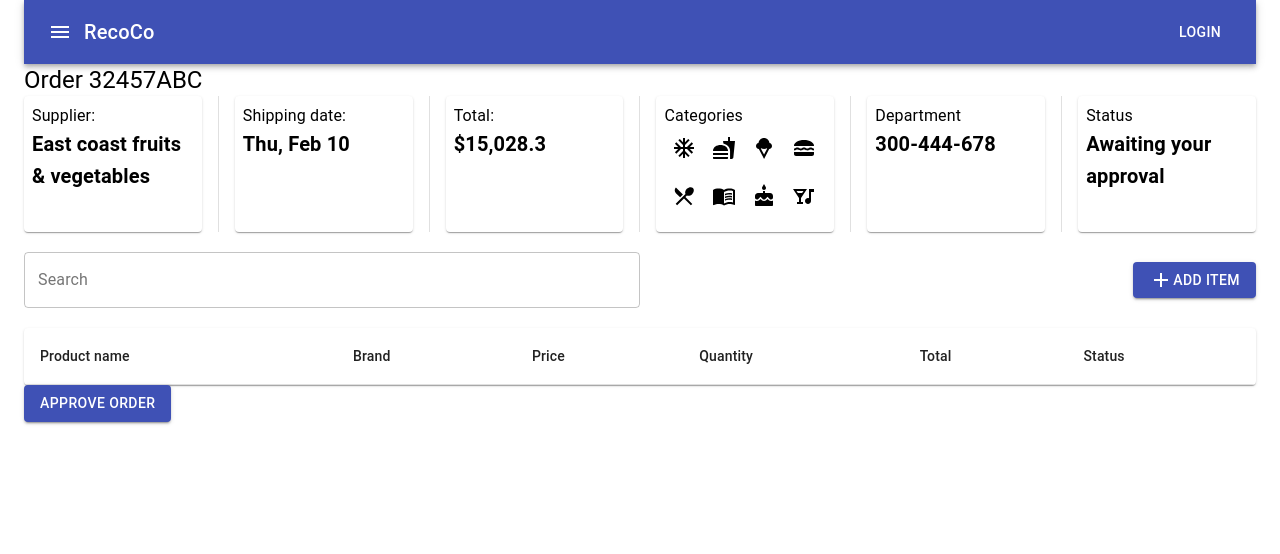
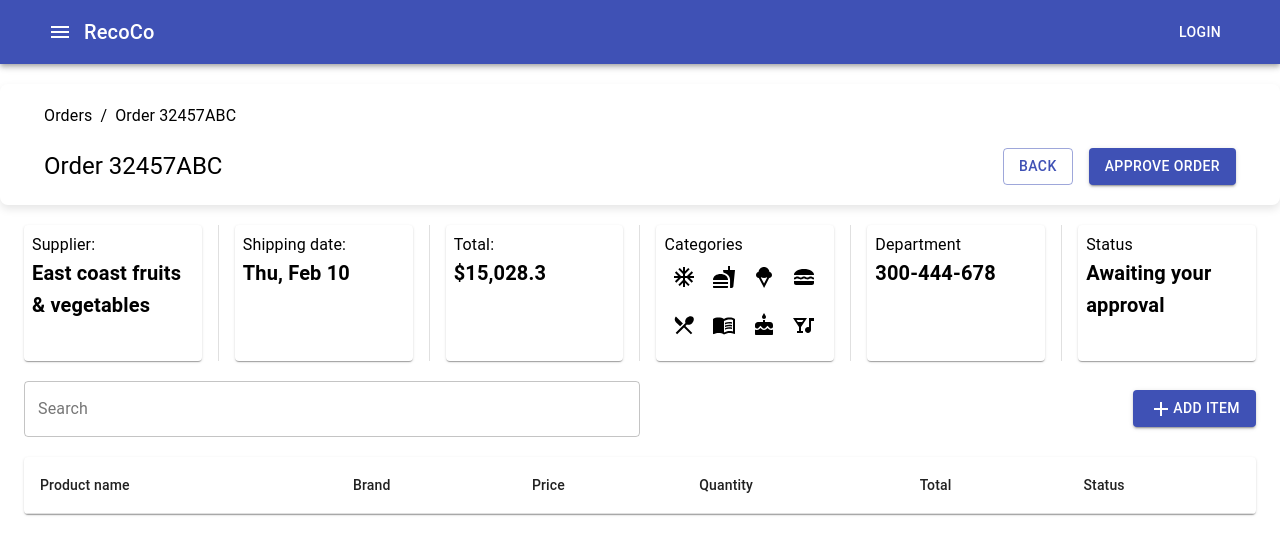
Before and after one commit to glitchvishal/Reeco, a React (Create React App) app: page / in a window 1280 px wide. Shown: the top 554 px of the page. Built offline with nearby package versions, Linux system fonts and the light colour scheme.

Commit message:
navbar fix

```diff
--- a/src/component/Header.js
+++ b/src/component/Header.js
@@ -6,12 +6,14 @@ import {
   IconButton,
   Typography,
   Button,
+  Container,
 } from "@material-ui/core";
 import { Menu as MenuIcon } from "@material-ui/icons";
 
 const Header = () => {
   return (
     <AppBar position="static">
+      <Container>
         <Toolbar>
           <IconButton edge="start" color="inherit" aria-label="menu">
             <MenuIcon />
@@ -21,6 +23,7 @@ const Header = () => {
           </Typography>
           <Button color="inherit">Login</Button>
         </Toolbar>
+      </Container>
     </AppBar>
   );
 };
--- a/src/component/OrderPage.js
+++ b/src/component/OrderPage.js
@@ -27,6 +27,24 @@ import LocalDiningIcon from "@mui/icons-material/LocalDining";
 import MenuBookIcon from "@mui/icons-material/MenuBook";
 import CakeIcon from "@mui/icons-material/Cake";
 import NightlifeIcon from "@mui/icons-material/Nightlife";
+const BreadcrumbsItem = styled(Typography)(({ theme }) => ({
+  cursor: "pointer",
+  "&:hover": {
+    textDecoration: "underline",
+  },
+}));
+const Breadcrumbs = ({ crumbs }) => {
+  return (
+    <Stack direction="row" spacing={1}>
+      {crumbs.map((crumb, index) => (
+        <React.Fragment key={index}>
+          <BreadcrumbsItem>{crumb}</BreadcrumbsItem>
+          {index < crumbs.length - 1 && <Typography>/</Typography>}
+        </React.Fragment>
+      ))}
+    </Stack>
+  );
+};
 
 const OrderPage = () => {
   const dispatch = useDispatch();
@@ -54,13 +72,48 @@ const OrderPage = () => {
   }));
 
   return (
-    <Container>
+    <>
       <Header />
       <ConfirmationDialog
         open={dialogOpen}
         onClose={() => dispatch({ type: SET_DIALOG_OPEN, payload: false })}
       />
+      <Box
+        style={{
+          marginTop: "20px",
+          marginBottom: "20px",
+          boxShadow: "0 4px 8px rgba(0, 0, 0, 0.1)",
+          padding: "20px",
+          borderRadius: "8px",
+        }}
+      >
+        <Container>
+          <Breadcrumbs crumbs={["Orders", `Order ${order.id}`]} />
+          <Box
+            style={{
+              display: "flex",
+              justifyContent: "space-between",
+              alignItems: "center",
+              marginTop: "20px",
+            }}
+          >
             <Typography variant="h5">Order {order.id}</Typography>
+            <Stack spacing={2} direction="row">
+              <Button variant="outlined" color="primary">
+                Back
+              </Button>
+              <Button
+                variant="contained"
+                color="primary"
+                onClick={handleApproveOrder}
+              >
+                Approve Order
+              </Button>
+            </Stack>
+          </Box>
+        </Container>
+      </Box>
+      <Container>
         <Box style={{ width: "100%" }}>
           <Stack
             direction="row"
@@ -105,8 +158,12 @@ const OrderPage = () => {
                 <AcUnitIcon sx={{ padding: (theme) => theme.spacing(1) }} />
                 <FastfoodIcon sx={{ padding: (theme) => theme.spacing(1) }} />
                 <IcecreamIcon sx={{ padding: (theme) => theme.spacing(1) }} />
-              <LunchDiningIcon sx={{ padding: (theme) => theme.spacing(1) }} />
-              <LocalDiningIcon sx={{ padding: (theme) => theme.spacing(1) }} />
+                <LunchDiningIcon
+                  sx={{ padding: (theme) => theme.spacing(1) }}
+                />
+                <LocalDiningIcon
+                  sx={{ padding: (theme) => theme.spacing(1) }}
+                />
                 <MenuBookIcon sx={{ padding: (theme) => theme.spacing(1) }} />
                 <CakeIcon sx={{ padding: (theme) => theme.spacing(1) }} />
                 <NightlifeIcon sx={{ padding: (theme) => theme.spacing(1) }} />
@@ -141,7 +198,7 @@ const OrderPage = () => {
           }}
         >
           <TextField
-          style={{ borderRadius: 20, width: "50%" }}
+            style={{ borderRadius: "50px", width: "50%" }}
             label="Search"
             variant="outlined"
             onChange={(e) => handleSearch(e.target.value)}
@@ -157,10 +214,8 @@ const OrderPage = () => {
         </Box>
 
         <OrderList />
-      <Button variant="contained" color="primary" onClick={handleApproveOrder}>
-        Approve Order
-      </Button>
       </Container>
+    </>
   );
 };
 
```
Lines whose indentation alone changed are shown as unchanged.
